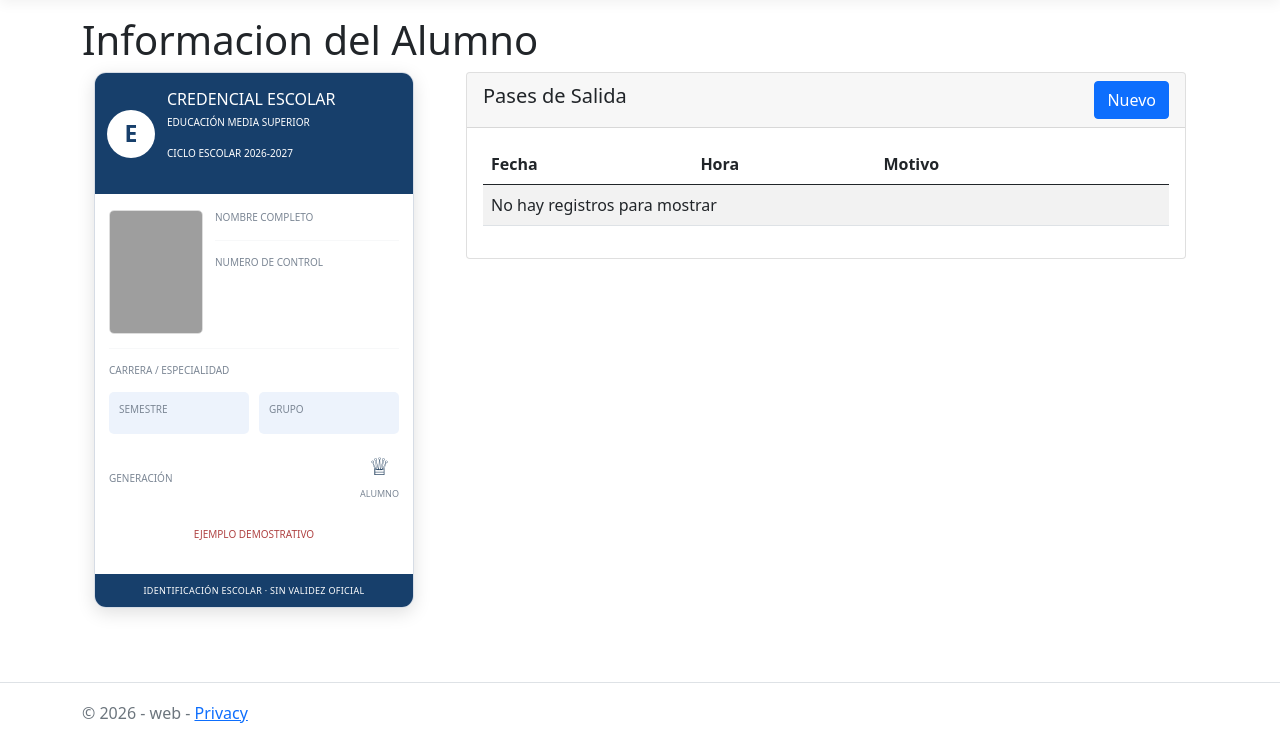
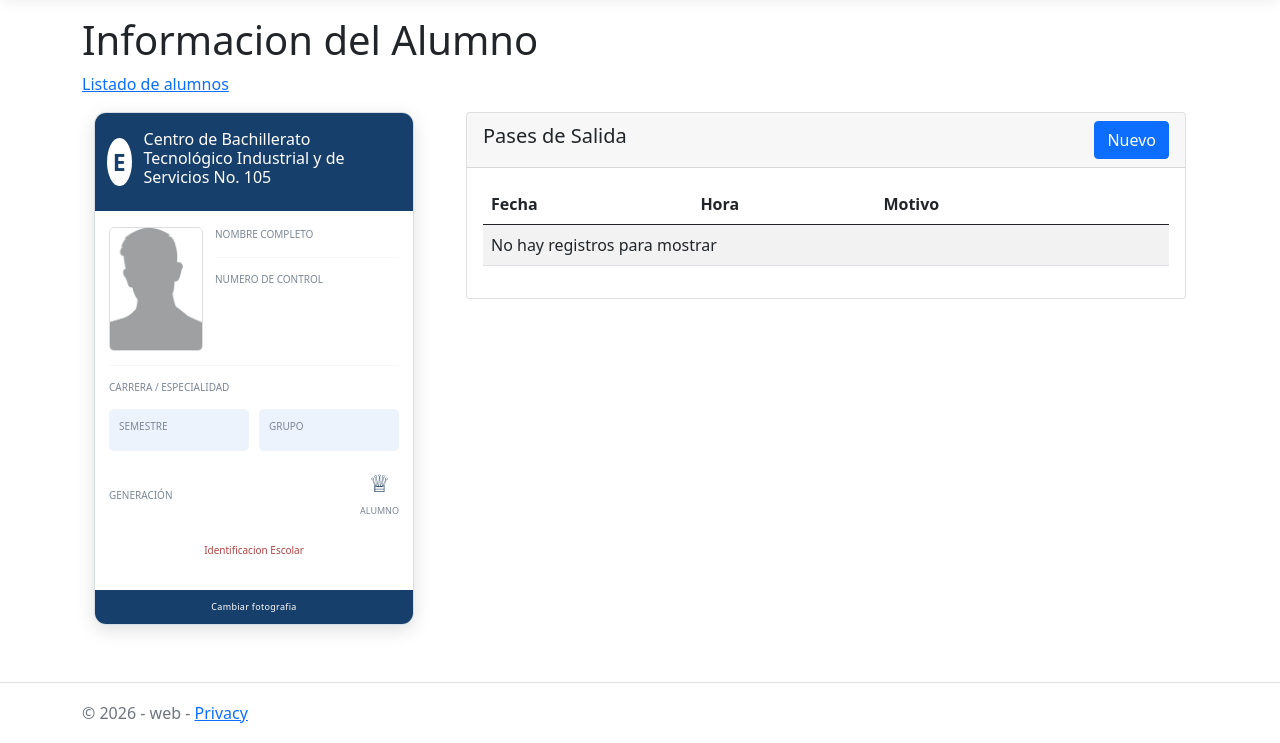
Before and after one commit to Octavio201238/orientaci-n-educativa, an ASP.NET Core app: template apps/web/Views/Alumnos/DatosAlumnos.cshtml in a window 1280 px wide. Shown: the part 57-800 px from the top of the page. Run offline with ASP.NET Core 8, Linux system fonts and the light colour scheme; the template is opened without the code that fills it, so the values that code supplies are empty; style sheets or scripts are compiled from the project's sources; grey boxes are pictures that could not be loaded.

Commit message:
acabe 21

```diff
--- a/apps/web/Views/Alumnos/DatosAlumnos.cshtml
+++ b/apps/web/Views/Alumnos/DatosAlumnos.cshtml
@@ -15,6 +15,8 @@ if (ViewData[index:"NumControl"] != null )
 }
 
 <h1>Informacion del Alumno @numControl</h1>
+<p><a href="~/alumnos">Listado de alumnos</a></p>
+
 <input type="hidden" value="@numControl" id="hidNumControl" />
 <div class="container">
   <div class="row">
@@ -28,9 +30,7 @@ if (ViewData[index:"NumControl"] != null )
             <div class="escudo">E</div>
 
             <div>
-                <h2>CREDENCIAL ESCOLAR</h2>
-                <p>EDUCACIÓN MEDIA SUPERIOR</p>
-                <p>CICLO ESCOLAR 2026-2027</p>
+                <h2>Centro de Bachillerato Tecnológico Industrial y de Servicios No. 105</h2>
             </div>
         </header>
 
@@ -42,7 +42,7 @@ if (ViewData[index:"NumControl"] != null )
                 <!-- Coloca tu foto en la misma carpeta -->
                 <img
                     class="foto"
-                    src="foto.jpg"
+                    src="~/imagenes/alumno.jpg"
                     alt="Fotografía del alumno"
                 >
 
@@ -98,13 +98,13 @@ if (ViewData[index:"NumControl"] != null )
 
             </div>
 
-            <p class="aviso">EJEMPLO DEMOSTRATIVO</p>
+            <p class="aviso">Identificacion Escolar</p>
 
         </main>
 
         <!-- Pie de la credencial -->
         <footer class="pie">
-            IDENTIFICACIÓN ESCOLAR · SIN VALIDEZ OFICIAL
+           Cambiar fotografia
         </footer>
 
     </div>
```
Also changed, not shown: apps/web/wwwroot/imagenes/alumno.jpg (added), apps/web/wwwroot/imagenes/logo-plantel.png (added).
